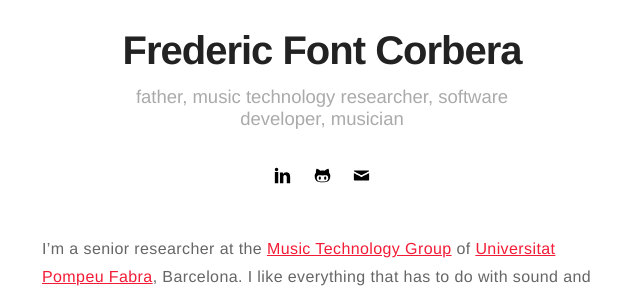
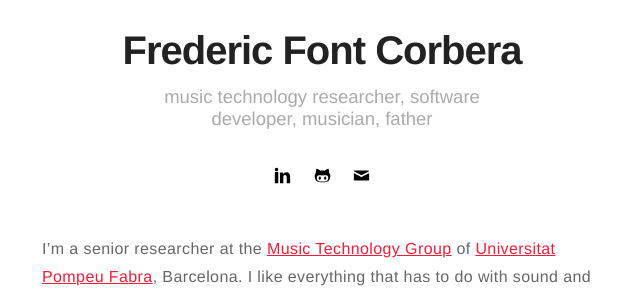
Before and after one commit to ffont/ffont.github.io, a Jekyll site: the page built from index.html, in a window 1280 px wide. Shown: the part 250-538 px from the top of the page, without its empty margins (318-958 px from the left). Built offline with Jekyll 4.4.1, drawn with Linux system fonts in a browser that asks for light colours.

```diff
--- a/_config.yml
+++ b/_config.yml
@@ -1,6 +1,6 @@
 # main text of home
 name: Frederic Font Corbera
-bio: father, music technology researcher, software developer, musician
+bio: music technology researcher, software developer, musician, father
 
 # twitter summary info
 description: My personal website
```
